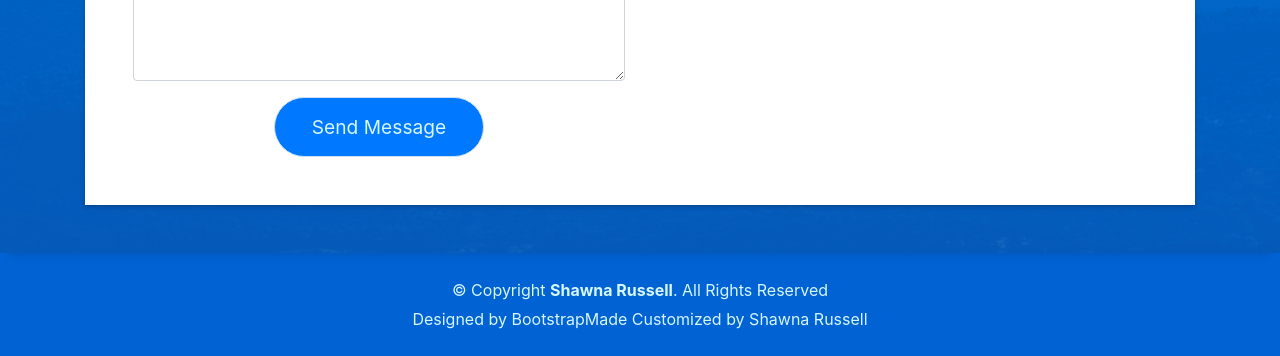
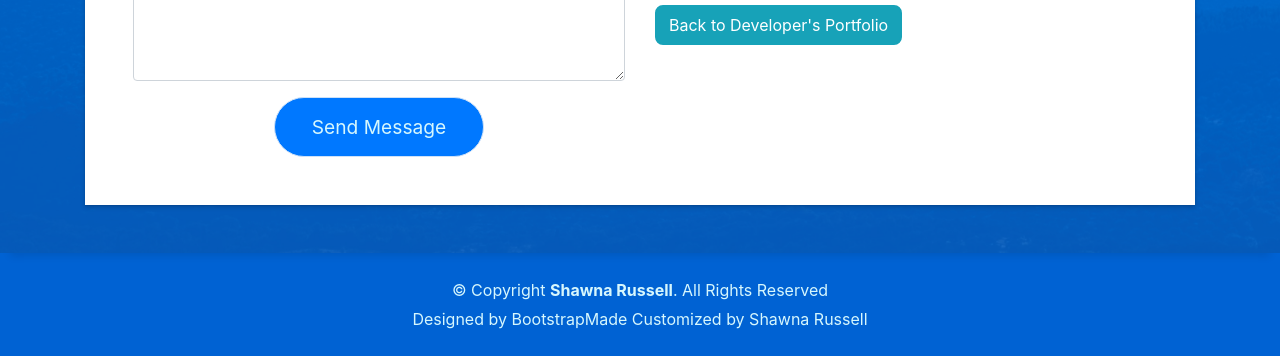
Before and after one commit to shawnatwrussell/Fizzbuzz, a plain HTML site: page contact.html in a window 1280 px wide. Shown: the part 1389-1745 px from the top of the page. Drawn offline with nearby package versions, Linux system fonts and the light colour scheme; some packages are replaced by stand-ins of ours; a script that the page names is missing; files whose address does not match are found by name.

Commit message:
added portfolio link

```diff
--- a/contact.html
+++ b/contact.html
@@ -185,6 +185,10 @@
                                                                 class="ion-social-github"></i></span></a></li>
                                             </ul>
                                         </div>
+                                        <h4></h4>
+                                        <a href="https://www.srussellportfolio.com" class="btn btn-info">Back to
+                                            Developer's
+                                            Portfolio</a>
                                     </div>
                                 </div>
                             </div>
```
